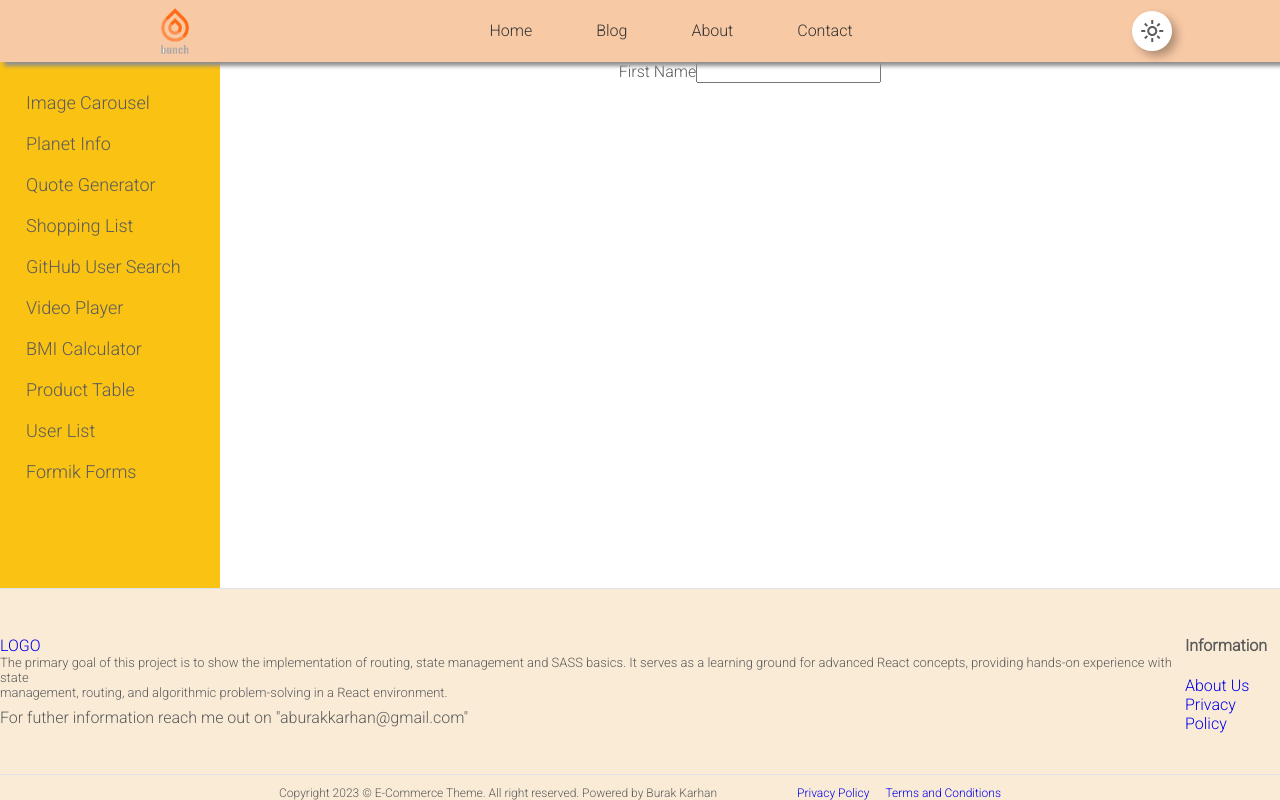
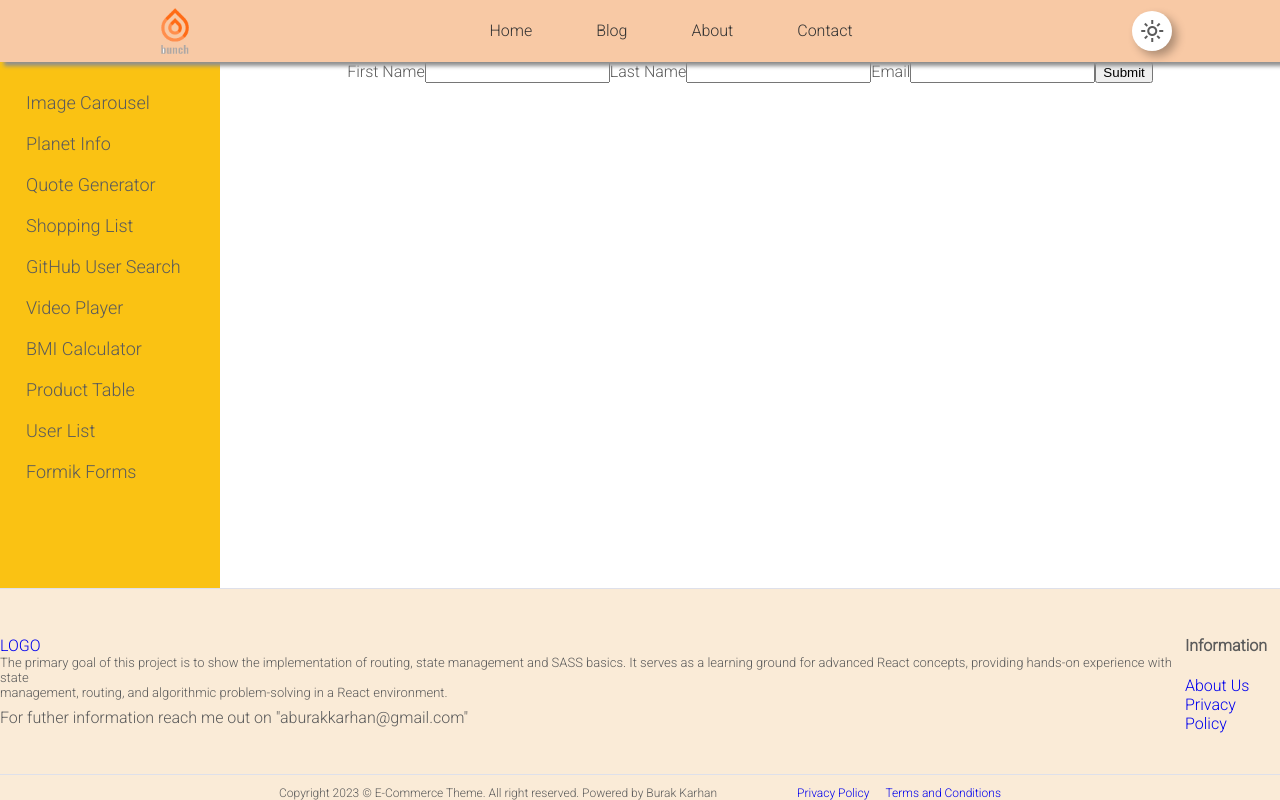
Before and after one commit to kobrak1/bunch-of-apps, a React (Vite) app: page /formik-forms in a window 1280 px wide. Shown: the top 800 px of the page. Built offline with nearby package versions, Linux system fonts and the light colour scheme.

Commit message:
add: A form component is added whisch is built with useFormik hook

```diff
--- a/src/components/Apps/FormikForms/FormikForms.jsx
+++ b/src/components/Apps/FormikForms/FormikForms.jsx
@@ -1,22 +1,58 @@
-import { useFormik } from "formik";
+import { Formik, useFormik } from "formik";
 import React from "react";
 
-
 const FormikForms = () => {
-
   const Form = useFormik({
     // define your form fields and their initial values
-        initialValues : {
+    initialValues: {
       firstName: "",
       lastName: "",
       email: "",
     },
     // define validation logic
-    })
+    validate: (values) => {
+      const errors = {};
+      if (!values.firstName) {
+        errors.firstName = "Required";
+      }
+    },
+
+    // the function that handle the submit
+    onSubmit: async (values, bag) => {
+      await new Promise((r) => setTimeout(r, 1000));
+      console.log(values);
+      bag.resetForm();
+    },
+  });
   return (
-    <form>
+    <form onSubmit={Form.handleSubmit}>
       <label htmlFor="firstName">First Name</label>
-        <input type="text" id="firstName" />
+      <input
+        type="text"
+        id="firstName"
+        onChange={Form.handleChange}
+        value={Form.values.firstName}
+        disabled={Form.isSubmitting}
+      />
+      <label htmlFor="lastName">Last Name</label>
+      <input
+        type="text"
+        id="lastName"
+        onChange={Form.handleChange}
+        value={Form.values.lastName}
+        disabled={Form.isSubmitting}
+      />
+      <label htmlFor="email">Email</label>
+      <input
+        type="email"
+        id="email"
+        onChange={Form.handleChange}
+        value={Form.values.email}
+        disabled={Form.isSubmitting}
+      />
+      <button type="submit" disabled={Form.isSubmitting}>
+        Submit
+      </button>
     </form>
   );
 };
```
Also changed, not shown: src/components/Apps/BmiCalculator/BmiCalculatorDetail.jsx (line endings or trailing spaces). Lines whose indentation alone changed are shown as unchanged.
